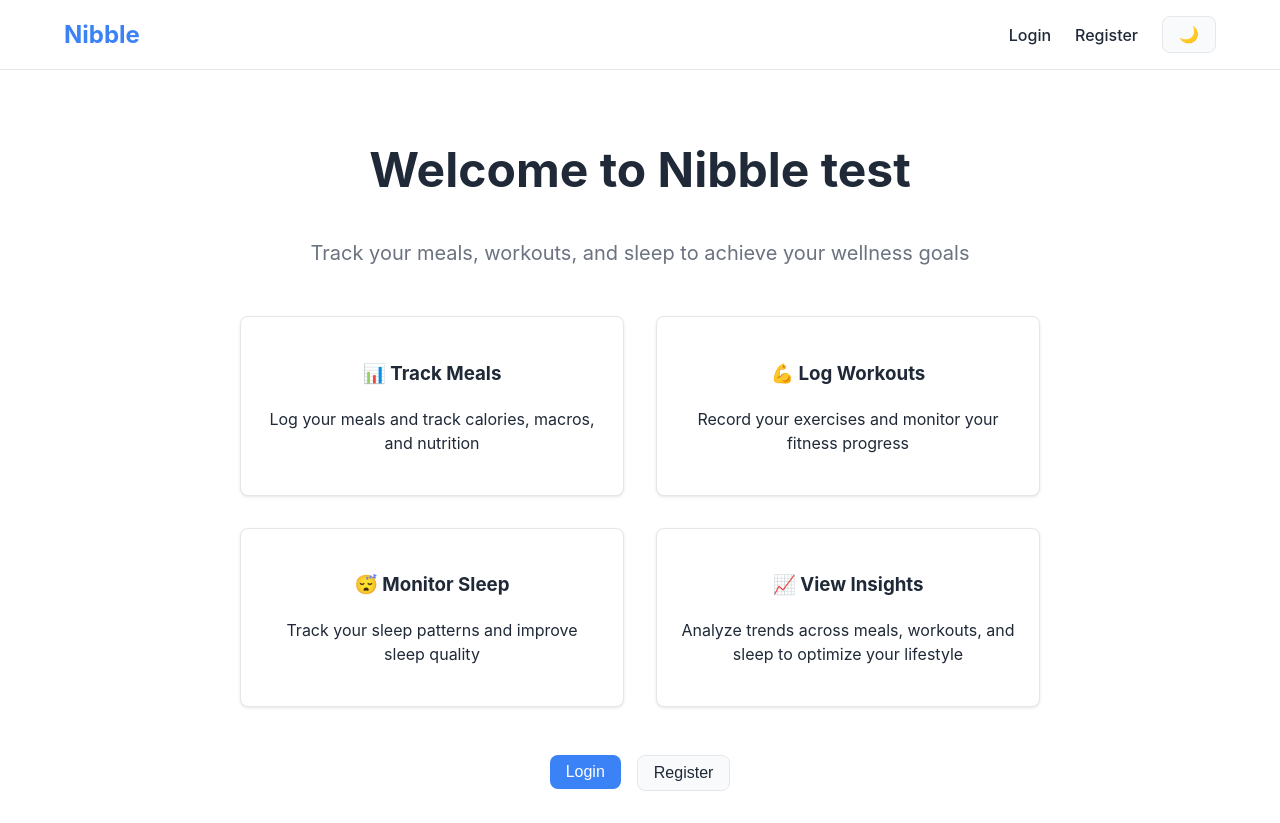
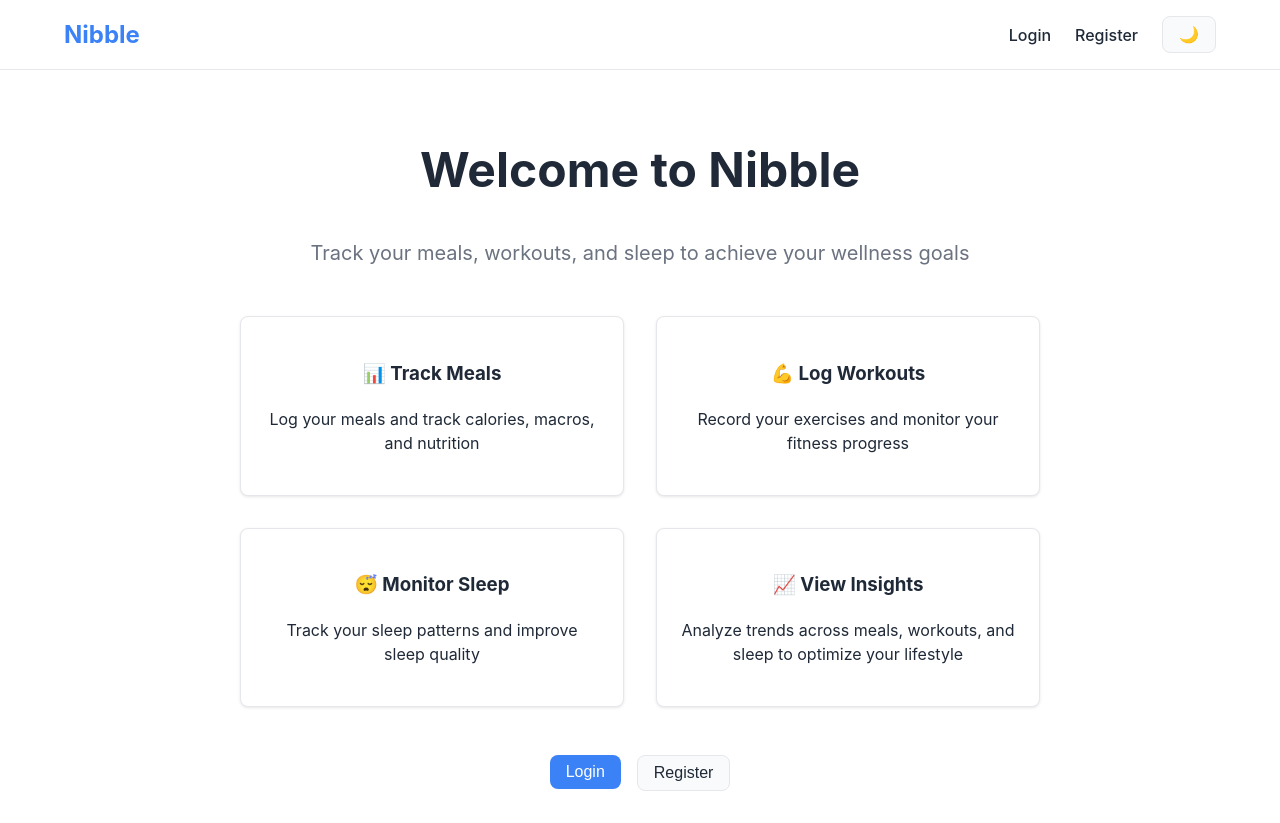
Before and after one commit to GafurCodes/healthlog, a React (Vite) app in the folder apps/web/: page / in a window 1280 px wide. Built offline with nearby package versions, Linux system fonts and the light colour scheme; no server answers.

Commit message:
remove test

```diff
--- a/apps/web/src/pages/HomePage.tsx
+++ b/apps/web/src/pages/HomePage.tsx
@@ -18,7 +18,7 @@ export const HomePage: React.FC = () => {
     <div className={styles.container}>
       <div style={{ maxWidth: '800px', margin: '0 auto', textAlign: 'center' }}>
         <h1 style={{ fontSize: '3rem', margin: '2rem 0' }}>
-          Welcome to Nibble test
+          Welcome to Nibble
         </h1>
         <p
           style={{
@@ -61,7 +61,10 @@ export const HomePage: React.FC = () => {
           <Card>
             <CardBody>
               <h3>📈 View Insights</h3>
-              <p>Analyze trends across meals, workouts, and sleep to optimize your lifestyle</p>
+              <p>
+                Analyze trends across meals, workouts, and sleep to optimize
+                your lifestyle
+              </p>
             </CardBody>
           </Card>
         </div>
```
